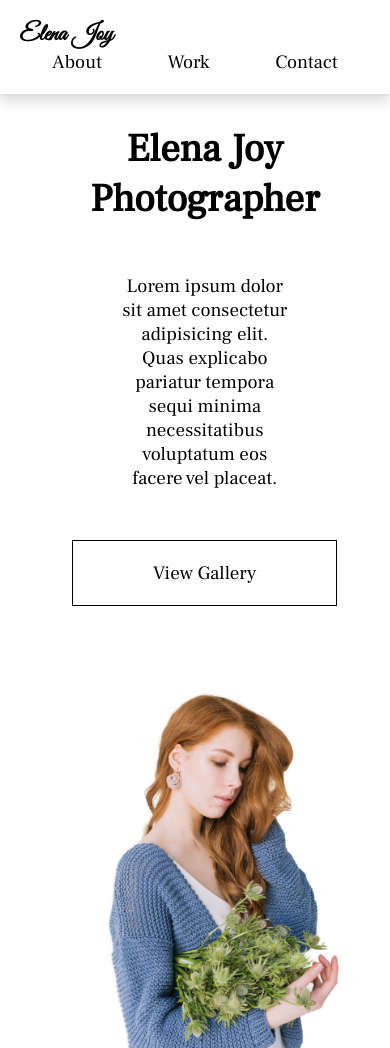
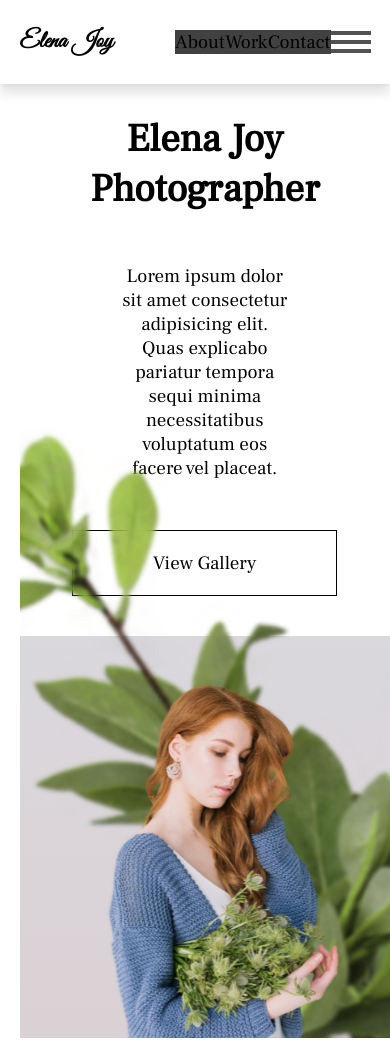
Before and after one commit to jurajvuk/Photography-web, a plain HTML site: page index.html in a window 390 px wide. Drawn offline with Linux system fonts and the light colour scheme.

Commit message:
hero section finished

```diff
--- a/index.html
+++ b/index.html
@@ -18,6 +18,11 @@
                 <li><a href="#work">Work</a></li>
                 <li><a href="#contact">Contact</a></li>
             </ul>
+            <div class="burger">
+                <span></span>
+                <span></span>
+                <span></span>
+            </div>
         </nav>
     </header>
     <main>
@@ -29,6 +34,8 @@
             </div>
             <div class="hero-images">
                 <img class="hero-elena" src="/img/elena-joy.png" alt="picture of elena joy">
+                <img class="plant1 plant" src="/img/plant1.png" alt="">
+                <img class="plant2 plant" src="/img/plant2.png" alt="">
             </div>
         </section>
     </main>
--- a/style.css
+++ b/style.css
@@ -80,6 +80,7 @@ a {
 
 body {
     font-family: 'Ruhl', sans-serif;
+    animation: opening 1s ease-in-out;
 }
 
 h1 {
@@ -90,6 +91,8 @@ h1 {
 
 .main-head {
     box-shadow: 0px 0px 5px rgb(0, 0, 0, 0.1), 0px 10px 10px rgb(0, 0, 0, 0.1);
+    z-index: 2;
+    position: relative;
 }
 
 nav {
@@ -99,7 +102,6 @@ nav {
     min-height: 10vh;
     align-items: center;
     padding: 2rem 0rem;
-    flex-wrap: wrap;
 }
 
 #logo {
@@ -119,6 +121,8 @@ nav {
     min-height: 90vh;
     display: flex;
     flex-wrap: wrap;
+    overflow: hidden;
+
 }
 
 .hero-introduction {
@@ -142,6 +146,9 @@ nav {
 
 .hero-images {
     flex: 1 1 30rem;
+    background: linear-gradient(#dad8dd, #dad1d4);
+    position: relative;
+    z-index: 1;
 }
 
 .hero-elena {
@@ -149,3 +156,60 @@ nav {
     height: 100%;
     object-fit: cover;
 }
+
+.plant {
+    position: absolute;
+    bottom: 0;
+    left: -20%;
+    z-index: -1;
+    transform: translateY(10%) rotateZ(-10deg) rotateX(-90deg);
+    animation: plant-entrance 1.5s ease-in-out 0.5s forwards,
+    plant-shake 2.5s infinite ease alternate-reverse 2s;
+    transform-origin: bottom;
+}
+
+
+.plant2 {
+    left: 40%;
+}
+
+/* ANIMATIONS */
+
+@keyframes opening {
+    from {
+        opacity: 0;
+    }
+    to {
+        opacity: 1;
+    }
+}
+
+@keyframes plant-entrance {
+    from {
+        transform: translateY(10%) rotateZ(-10deg) rotateX(-90deg);
+    }
+    to {
+        transform: translateY(0%) rotateZ(0deg) rotateX(0deg);
+    }
+}
+
+@keyframes plant-shake {
+    from {
+        transform: rotateZ(-10deg);
+    }
+    to {
+        transform: rotateZ(0deg);
+    }
+}
+
+@media screen and (max-width: 668px) {
+    .burger span {
+        padding: 0.2rem 2rem;
+        margin: 0.5rem 0rem;
+        display: block;
+        background: var(--gray-text);
+    }
+    .nav-links {
+        background: var(--background-color);
+    }
+}
```
